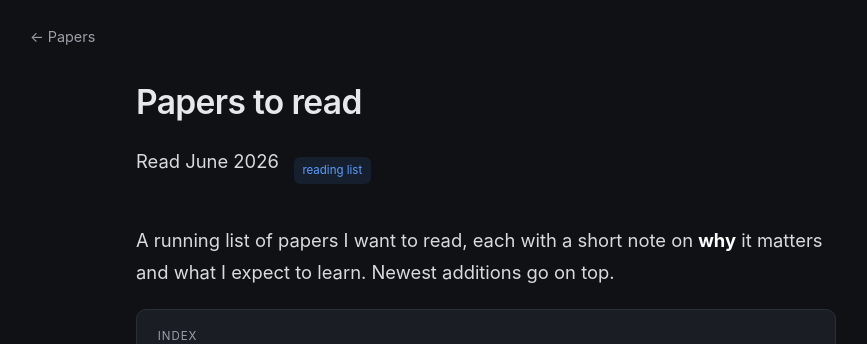
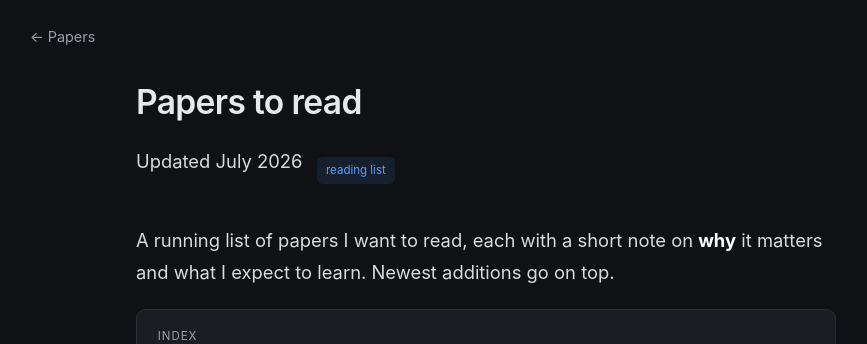
Before and after one commit to rp-playground/rp-playground.github.io, a Jekyll site: the page built from _papers/papers-to-read.md, in a window 1280 px wide. Shown: the top 344 px of the page, without its empty margins (154-1021 px from the left). Built offline with Jekyll 4.4.1, drawn with Linux system fonts in a browser that asks for light colours.

Commit message:
Make the "Papers to read" list track the build month/year
Add a use_build_date front-matter flag that sources the displayed and
filtered month+year from site.time instead of a static date, so the running
reading list always shows the current month. Wired through filter-aside.html,
papers.html, and the paper layout ("Updated <Month Year>").

Co-Authored-By: Claude Opus 4.8 (1M context) <noreply@anthropic.com>

```diff
--- a/_includes/filter-aside.html
+++ b/_includes/filter-aside.html
@@ -15,6 +15,7 @@
 {%- for item in items -%}
   {%- for t in item.tags -%}{%- assign tag_acc = tag_acc | append: t | append: "~" -%}{%- endfor -%}
   {%- assign dval = item[yfield] | default: item.date -%}
+  {%- if item.use_build_date -%}{%- assign dval = site.time -%}{%- endif -%}
   {%- assign sortkey = dval | date: "%Y-%m" -%}
   {%- assign label = dval | date: "%B %Y" -%}
   {%- assign period_acc = period_acc | append: sortkey | append: "|" | append: label | append: "~" -%}
--- a/_layouts/paper.html
+++ b/_layouts/paper.html
@@ -100,7 +100,7 @@
       <div class="paper-links"><a href="{{ page.link }}" target="_blank" rel="noopener">Read paper ↗</a></div>
       {% endif %}
       <p class="paper-meta">
-        {% if page.date %}Read {{ page.date | date: "%B %Y" }}{% endif %}
+        {% if page.use_build_date %}Updated {{ site.time | date: "%B %Y" }}{% elsif page.date %}Read {{ page.date | date: "%B %Y" }}{% endif %}
         {% if page.tags %}<span class="tags">{% for t in page.tags %}<span class="tag">{{ t }}</span>{% endfor %}</span>{% endif %}
       </p>
     </header>
--- a/index.html
+++ b/index.html
@@ -73,7 +73,7 @@
     </nav>
     <header class="site">
       <h1>Raffaele P.</h1>
-      <p class="subtitle">From physics to finance to learning ML — experiments, write-ups, talks, courses  &amp; papers</p>
+      <p class="subtitle">From physics to finance to learning ML — experiments, write-ups, books, courses, talks  &amp; papers</p>
       <div class="links">
         <!-- TODO: real links -->
         <a href="https://github.com/YOUR_USERNAME">GitHub</a>
--- a/papers.html
+++ b/papers.html
@@ -76,14 +76,15 @@ permalink: /papers/
           <h2>Papers <span class="section-count">({{ papers.size }})</span></h2>
           <div class="grid">
             {%- for p in papers -%}
+            {%- assign pdate = p.date -%}{%- if p.use_build_date -%}{%- assign pdate = site.time -%}{%- endif -%}
             <a class="card item-card{% if p.pinned %} pinned{% endif %}" href="{{ p.url }}"
-               {% if p.pinned %}data-pinned="true" {% endif %}data-tags="|{{ p.tags | join: '|' }}|" data-period="{{ p.date | date: '%B %Y' }}">
+               {% if p.pinned %}data-pinned="true" {% endif %}data-tags="|{{ p.tags | join: '|' }}|" data-period="{{ pdate | date: '%B %Y' }}">
               <h3>{{ p.title }}</h3>
               <p class="byline">{{ p.authors | escape }}{% if p.authors and p.paper_year %} · {% endif %}{{ p.paper_year }}</p>
               <p>{{ p.summary }}</p>
               <div class="tags">
                 {%- for t in p.tags -%}<span class="tag">{{ t }}</span>{%- endfor -%}
-                <span class="meta-year">{{ p.date | date: "%B %Y" }}</span>
+                <span class="meta-year">{{ pdate | date: "%B %Y" }}</span>
               </div>
             </a>
             {%- endfor -%}
```
Also changed, not shown: _papers/papers-to-read.md (+4 -0 lines).
